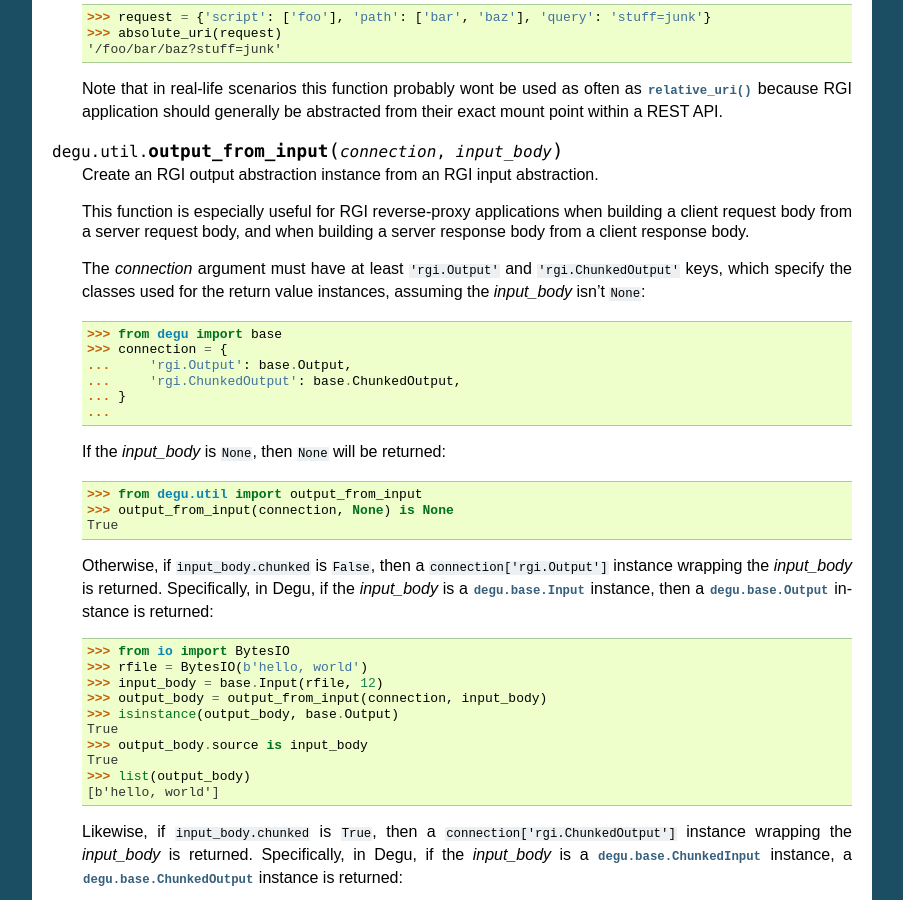
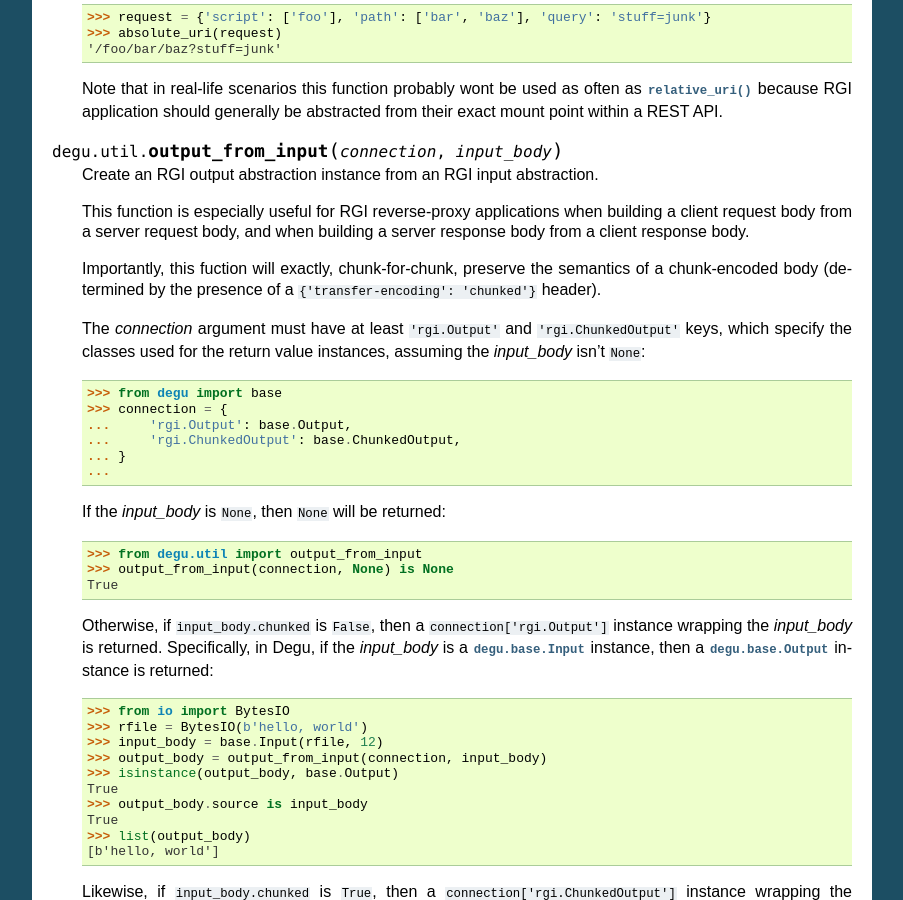
Before and after one commit to json420/degu, a Sphinx documentation site: the page built from doc/degu.util.rst, in a window 1280 px wide and 900 px high, scrolled down 1286 px. Shown: the whole window, without its empty margins (198-1101 px from the left). Built offline with Sphinx 7.4.7, drawn with Linux system fonts in a browser that asks for light colours.

Commit message:
Another clarification in degu.util.rst

```diff
--- a/doc/degu.util.rst
+++ b/doc/degu.util.rst
@@ -94,6 +94,10 @@ Functions
     building a client request body from a server request body, and when building
     a server response body from a client response body.
 
+    Importantly, this fuction will exactly, chunk-for-chunk, preserve the
+    semantics of a chunk-encoded body (determined by the presence of a
+    ``{'transfer-encoding': 'chunked'}`` header).
+
     The *connection* argument must have at least ``'rgi.Output'`` and
     ``'rgi.ChunkedOutput'`` keys, which specify the classes used for the return
     value instances, assuming the *input_body* isn't ``None``:
```
